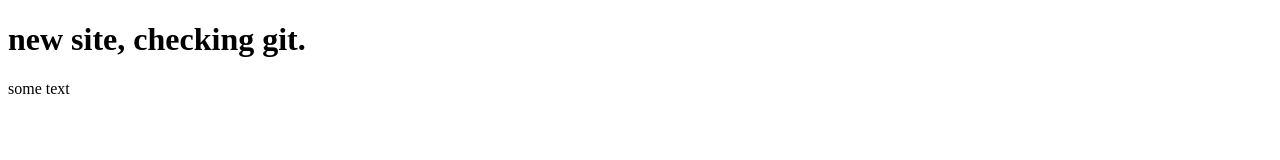
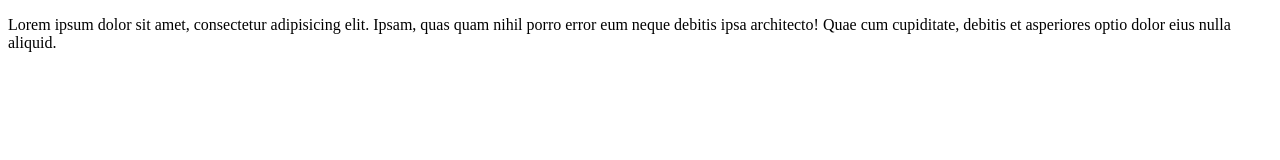
Before and after one commit to iamdimakolomiets/site, a plain HTML site: page index.html in a window 1280 px wide. Drawn offline with Linux system fonts and the light colour scheme.

Commit message:
third commit

```diff
--- a/index.html
+++ b/index.html
@@ -6,8 +6,7 @@
 	<link rel="stylesheet" type="text/css" href="css/style.css">
 </head>
 <body>
-	<h1>new site, checking git.</h1>
-	<p>some text</p>
+	<p>Lorem ipsum dolor sit amet, consectetur adipisicing elit. Ipsam, quas quam nihil porro error eum neque debitis ipsa architecto! Quae cum cupiditate, debitis et asperiores optio dolor eius nulla aliquid.</p>
 
 </body>
 </html>
```
